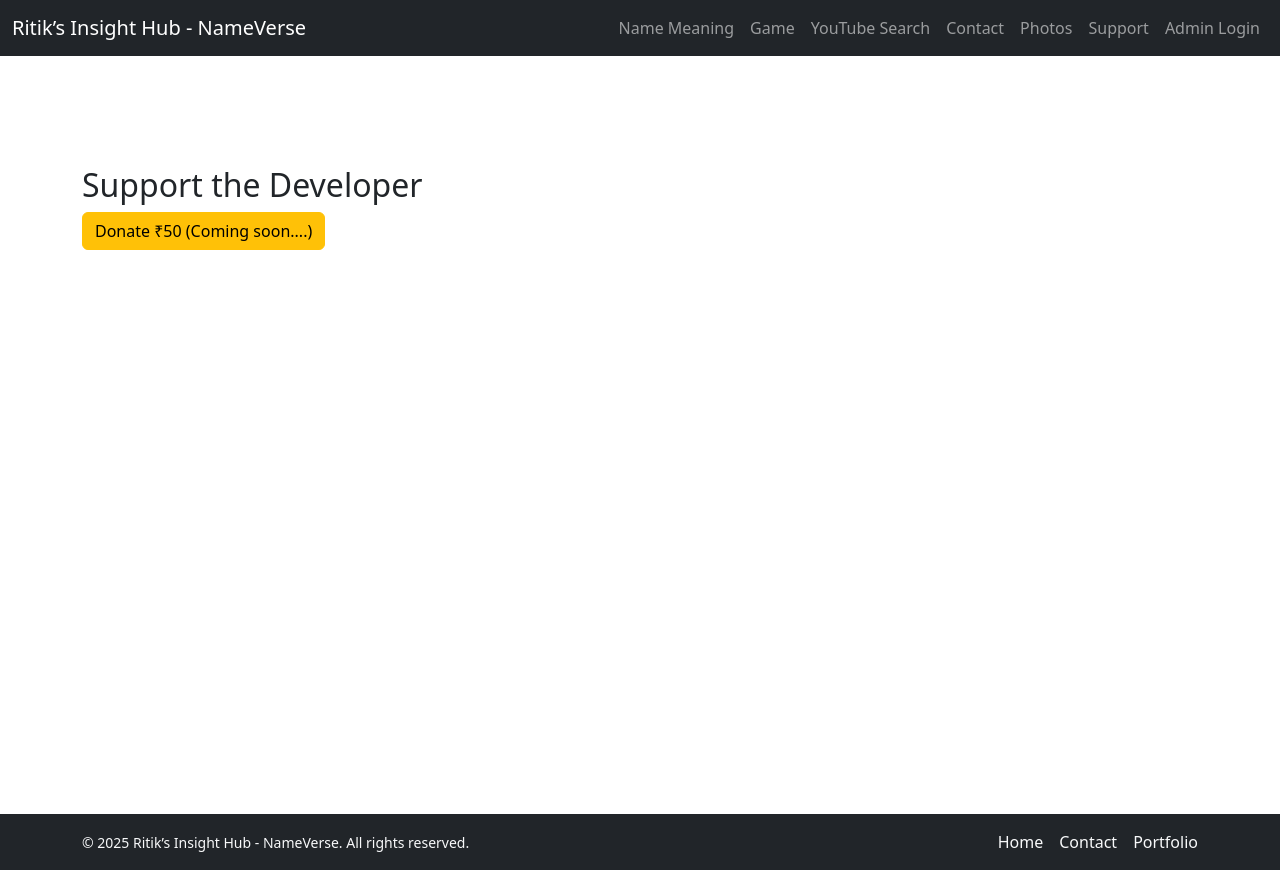
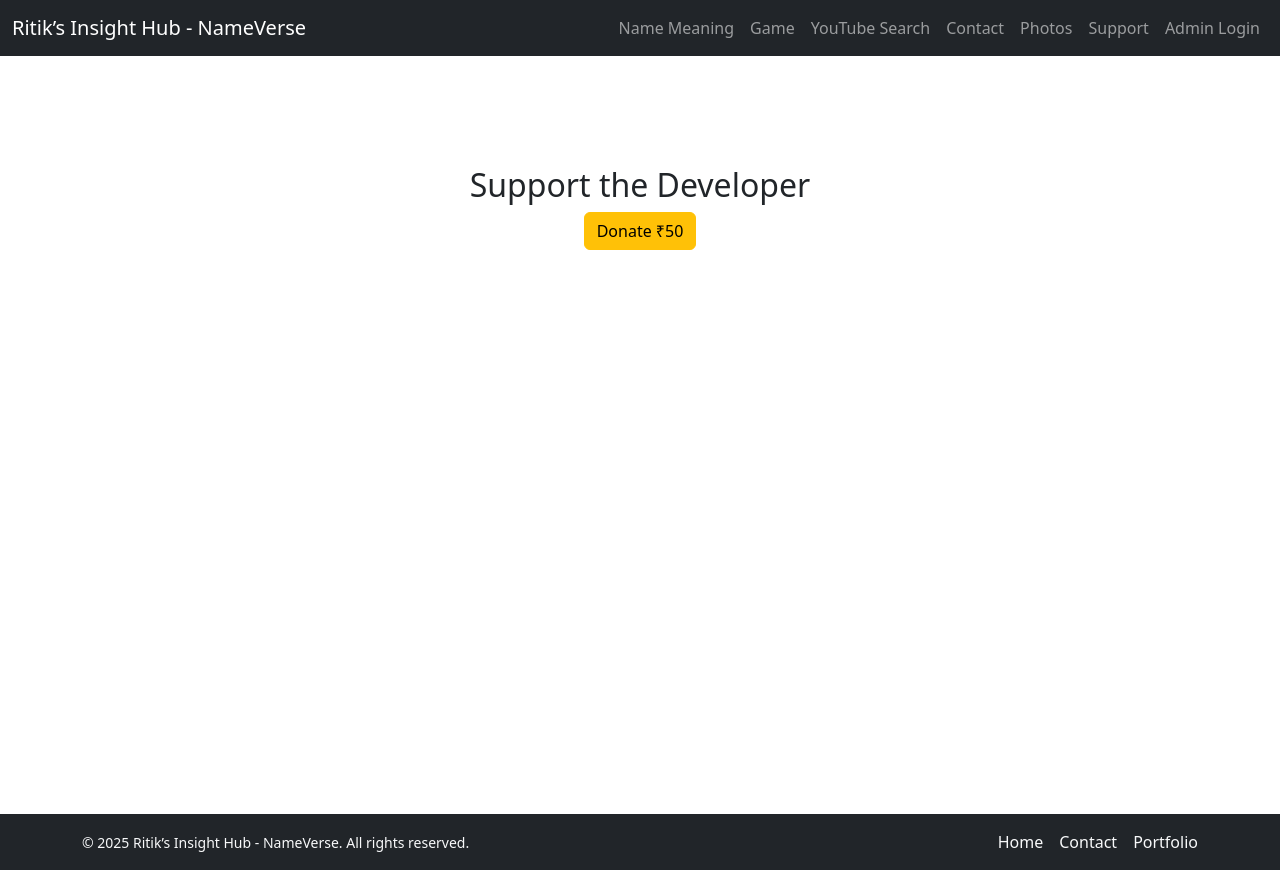
Before and after one commit to RITIKRAJGUPTA/NameverseByRRGRitik_, a React (Create React App) app in the folder frontend/: page /payment in a window 1280 px wide. Built offline with nearby package versions, Linux system fonts and the light colour scheme.

Commit message:
Update Payment.js

```diff
--- a/frontend/src/components/Payment.js
+++ b/frontend/src/components/Payment.js
@@ -4,58 +4,88 @@ import { toast, ToastContainer } from 'react-toastify';
 import 'react-toastify/dist/ReactToastify.css';
 
 export default function Payment() {
+
+  // ✅ Function to dynamically load Razorpay script
+  const loadRazorpayScript = (src) => {
+    return new Promise((resolve) => {
+      const script = document.createElement('script');
+      script.src = src;
+      script.onload = () => resolve(true);
+      script.onerror = () => resolve(false);
+      document.body.appendChild(script);
+    });
+  };
+
   const handlePayment = async () => {
-    // Instead of actual payment, show toast that it's coming soon
-    toast.info('Donation feature is coming soon!', {
+    // ✅ Show loading toast
+    toast.info('Initializing payment...', {
       position: "top-center",
-      autoClose: 3000,
-      hideProgressBar: false,
-      closeOnClick: true,
-      pauseOnHover: true,
-      draggable: true,
-      progress: undefined,
+      autoClose: 2000,
     });
 
-    // If you still want to keep the real payment code for future use,
-    // you can comment it out or keep it below:
-    /*
+    const res = await loadRazorpayScript('https://checkout.razorpay.com/v1/checkout.js');
+    if (!res) {
+      toast.error('Razorpay SDK failed to load. Are you online?', {
+        position: "top-center"
+      });
+      return;
+    }
+
     try {
+      // ✅ Create order from backend
       const { data } = await axios.post('https://ritiks-insight-hub-nameverse.onrender.com/api/payment/create-order', { amount: 5000 });
+
       const options = {
-        key: data.keyId,
-        amount: data.amount,
+        key: data.keyId, // Your Razorpay Key ID
+        amount: data.amount.toString(), // Amount in paisa
         currency: data.currency,
         name: "Support Developer",
         description: "Donation",
         order_id: data.orderId,
-        handler: (res) => {
-          toast.success(`Payment successful: ${res.razorpay_payment_id}`, {
+        handler: function (response) {
+          toast.success(`Payment successful: ${response.razorpay_payment_id}`, {
             position: "top-center",
-            autoClose: 3000,
+            autoClose: 3000
+          });
+
+          // ✅ Optionally verify payment on backend
+          axios.post('https://ritiks-insight-hub-nameverse.onrender.com/api/payment/verify-payment', {
+            razorpay_order_id: response.razorpay_order_id,
+            razorpay_payment_id: response.razorpay_payment_id,
+            razorpay_signature: response.razorpay_signature
+          }).then(() => {
+            console.log("Payment verified successfully!");
+          }).catch(() => {
+            toast.error('Payment verification failed', { position: "top-center" });
           });
         },
         prefill: {
           name: "Ritik Raj Gupta",
           email: "test@example.com",
           contact: "9999999999"
+        },
+        theme: {
+          color: "#3399cc"
         }
       };
+
       const rzp = new window.Razorpay(options);
       rzp.open();
+
     } catch (err) {
-      toast.error('Error starting payment', { position: "top-center" });
+      console.error(err);
+      toast.error('Error initiating payment', {
+        position: "top-center"
+      });
     }
-    */
   };
 
   return (
-    <div className="container mt-5 pt-5">
+    <div className="container mt-5 pt-5 text-center">
       <h2>Support the Developer</h2>
-      <button className="btn btn-warning" onClick={handlePayment}>
-        Donate ₹50 (Coming soon....)
+      <button className="btn btn-warning mb-3" onClick={handlePayment}>
+        Donate ₹50
       </button>
-
-      {/* Toast container to show toasts */}
       <ToastContainer />
     </div>
   );
```
